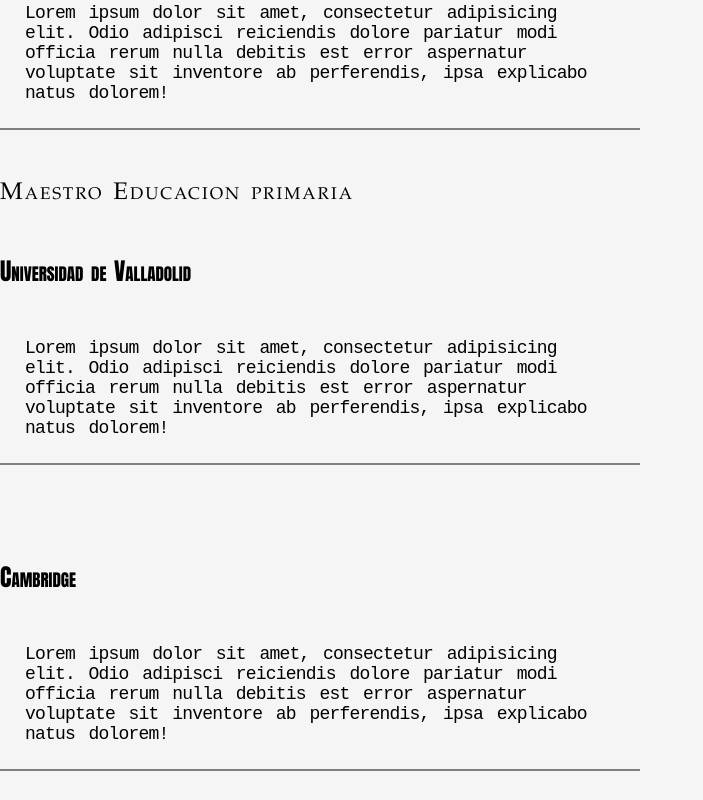
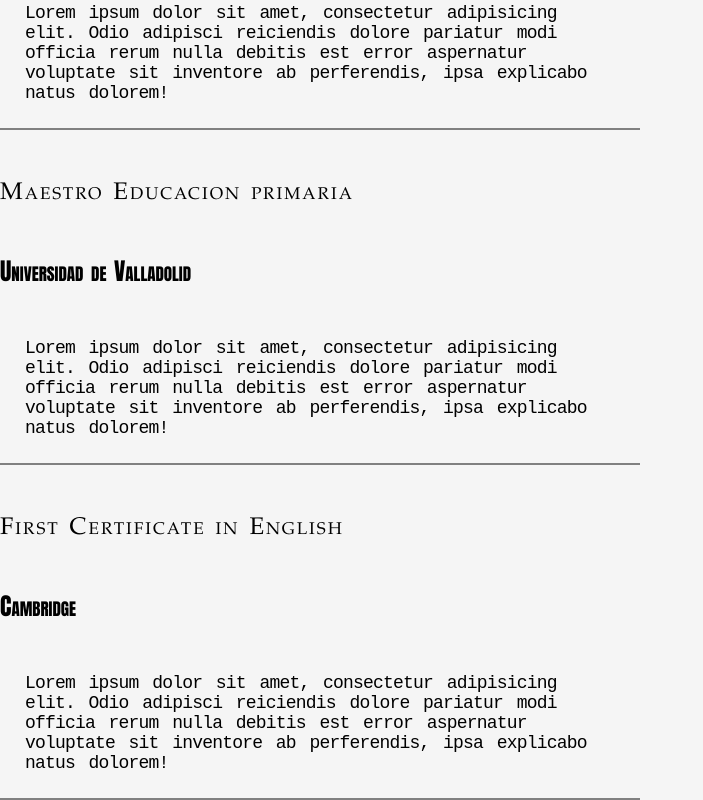
Before and after one commit to luisPabloDRM/Portfolio, a React (Create React App) app: page /main in a window 1280 px wide. Shown: the part 1805-2605 px from the top of the page, without its empty margins (0-703 px from the left). Before the commit the page ends 2576 px from the top, so only its background shows below. Built offline with nearby package versions, Linux system fonts and the light colour scheme.

Commit message:
FEAT:Creating Education component and giving some styles2.1

```diff
--- a/src/Components/Education/Education.jsx
+++ b/src/Components/Education/Education.jsx
@@ -44,7 +44,7 @@
     <div className='container_ed' >
     <div className='info_ed'>
         <h2 className='title' >
-
+                First Certificate in English
         </h2>
         <h3 className='apen' >
             Cambridge
```
